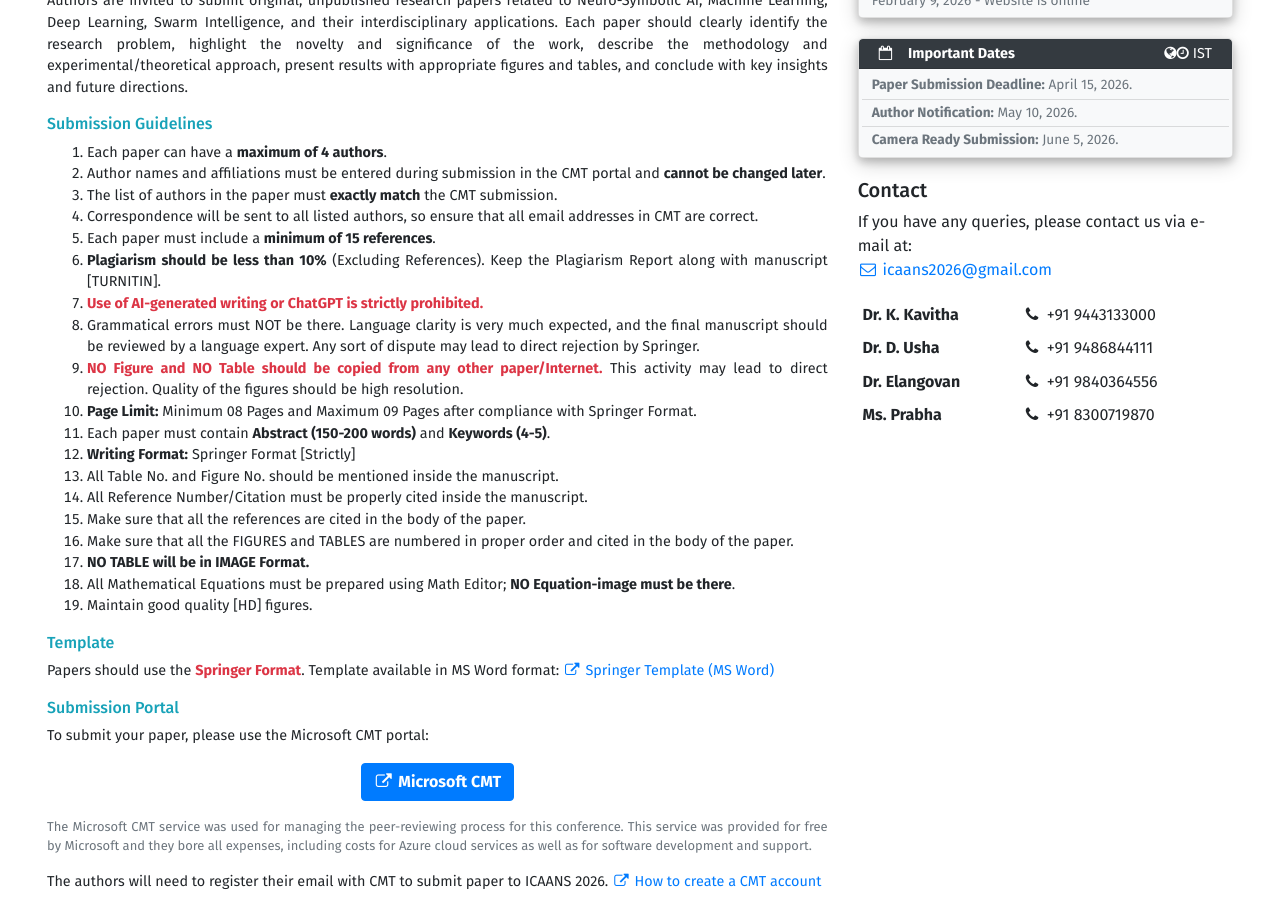
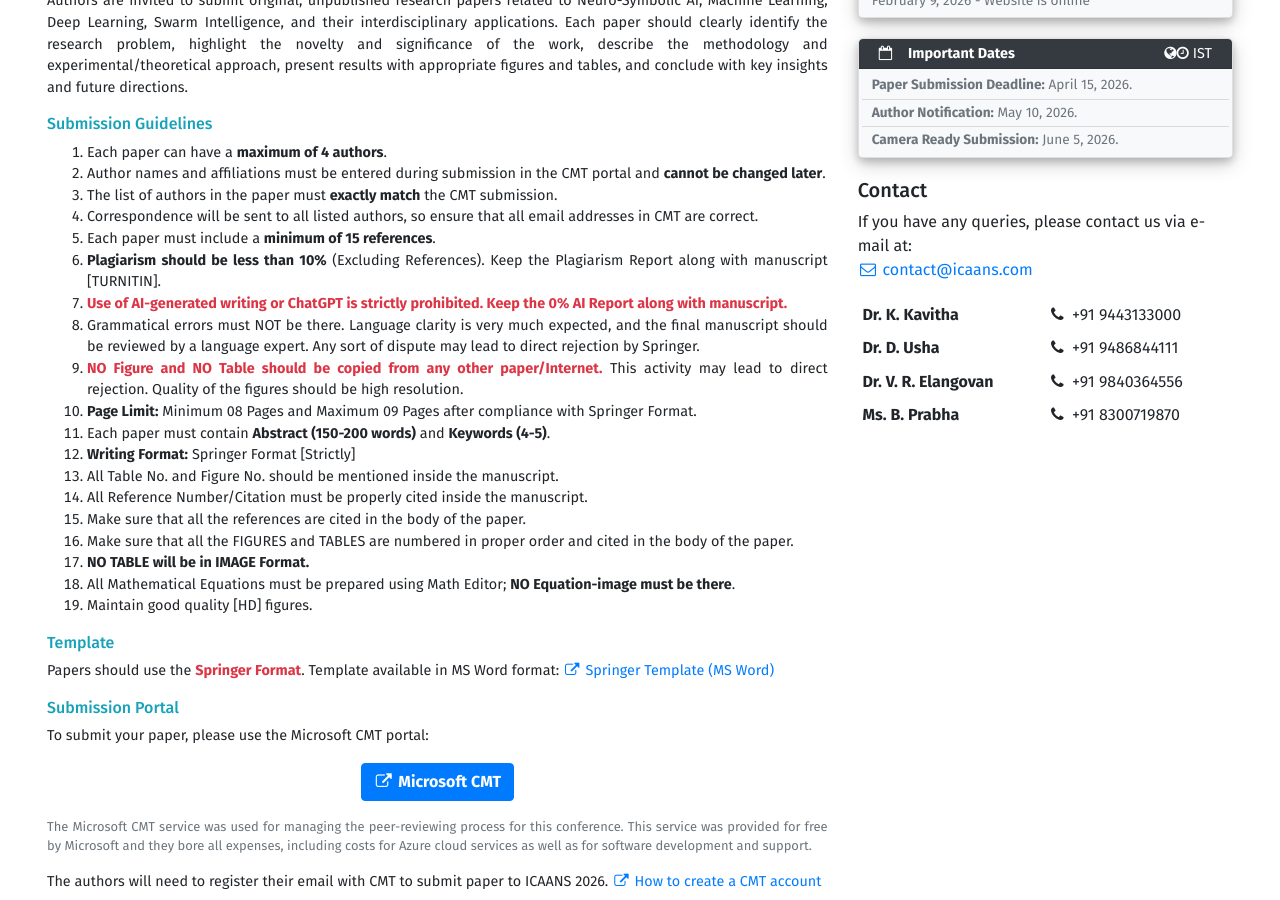
Before and after one commit to sravivarman/icaans_conf, a Jekyll site: the page built from submission.html, in a window 1280 px wide and 900 px high, scrolled down 472 px. Built offline with Jekyll 4.4.1, drawn with Linux system fonts in a browser that asks for light colours.

Commit message:
corrections in committee

```diff
--- a/_data/conference.yml
+++ b/_data/conference.yml
@@ -8,7 +8,7 @@ description: > # this means to ignore newlines until "baseurl:"
   Additionally, the conference will emphasize interdisciplinary applications of AI across sustainable development, environmental studies, biomedical engineering, social sciences, and business management, fostering the translation of AI research into societal and industrial impact. ICAANS 2026 aims to foster collaborations, spark innovative ideas, and share knowledge to address global challenges and promote a smarter, more autonomous, and ethically responsible future.
 
 
-email: icaans2026@gmail.com
+email: contact@icaans.com
 
 iteration: 1st
 full_title: 1st International Conference on Advancing Agentic AI Paradigm through Neuro-Symbolic AI and Swarm Intelligence
--- a/_includes/contact-us.html
+++ b/_includes/contact-us.html
@@ -18,11 +18,11 @@
             <td><i class="fa fa-phone fa-fw" aria-hidden="true"></i> +91 9486844111</td>
         </tr>
         <tr>
-            <td><strong>Dr. Elangovan</strong></td>
+            <td><strong>Dr. V. R. Elangovan</strong></td>
             <td><i class="fa fa-phone fa-fw" aria-hidden="true"></i> +91 9840364556</td>
         </tr>
         <tr>
-            <td><strong>Ms. Prabha</strong></td>
+            <td><strong>Ms. B. Prabha</strong></td>
             <td><i class="fa fa-phone fa-fw" aria-hidden="true"></i> +91 8300719870</td>
         </tr>
     </tbody>
--- a/submission.html
+++ b/submission.html
@@ -22,7 +22,7 @@ slide_id: 3
             <li>Correspondence will be sent to all listed authors, so ensure that all email addresses in CMT are correct.</li>
             <li>Each paper must include a <strong>minimum of 15 references</strong>.</li>
             <li><strong>Plagiarism should be less than 10%</strong> (Excluding References). Keep the Plagiarism Report along with manuscript [TURNITIN].</li>
-            <li><strong class="text-danger">Use of AI-generated writing or ChatGPT is strictly prohibited.</strong></li>
+            <li><strong class="text-danger">Use of AI-generated writing or ChatGPT is strictly prohibited. Keep the 0% AI Report along with manuscript.</strong></li>
             <li>Grammatical errors must NOT be there. Language clarity is very much expected, and the final manuscript should be reviewed by a language expert. Any sort of dispute may lead to direct rejection by Springer.</li>
             <li><strong class="text-danger">NO Figure and NO Table should be copied from any other paper/Internet.</strong> This activity may lead to direct rejection. Quality of the figures should be high resolution.</li>
             <li><strong>Page Limit:</strong> Minimum 08 Pages and Maximum 09 Pages after compliance with Springer Format.</li>
```
Also changed, not shown: _data/organization.yml (+23 -9 lines), 1 other file.
